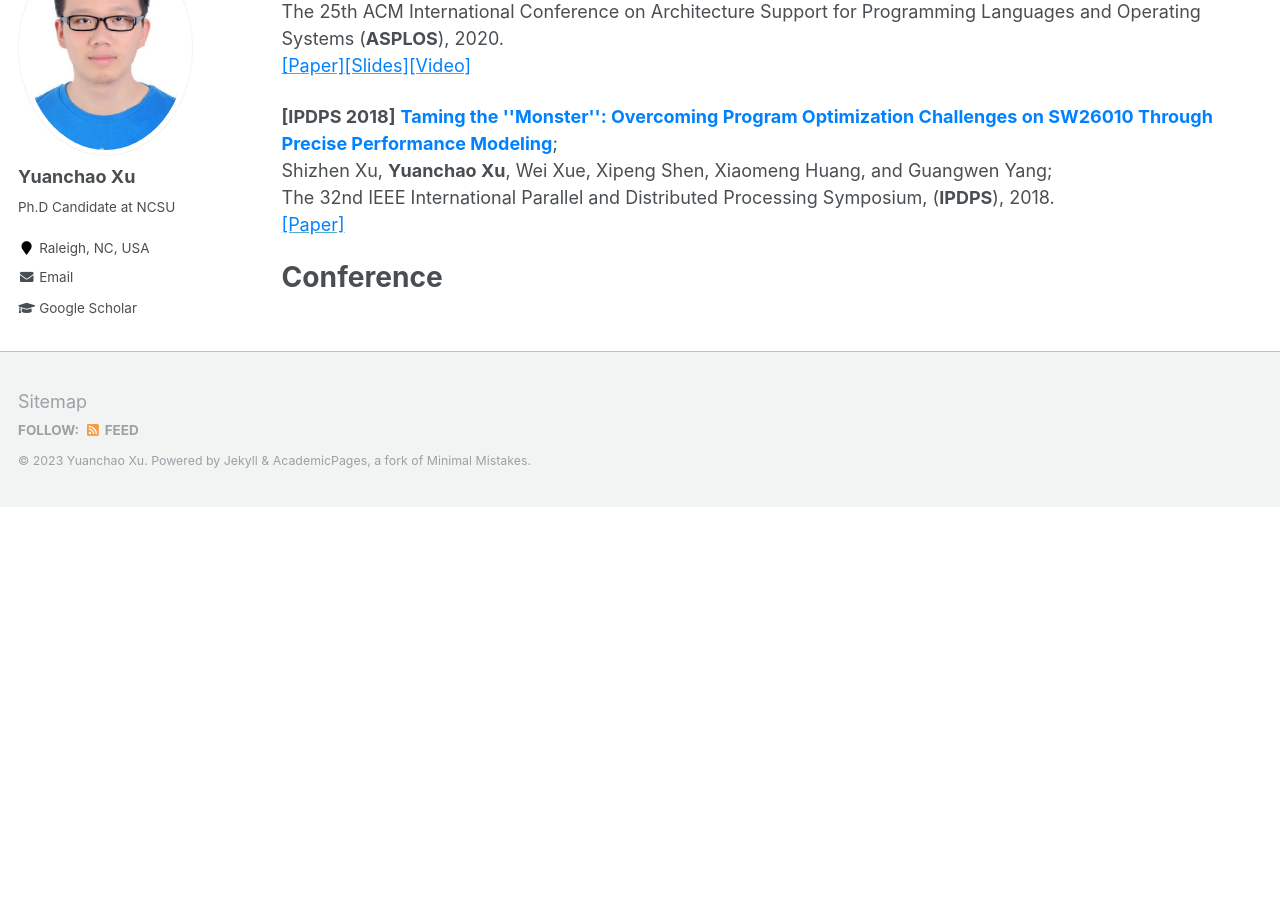
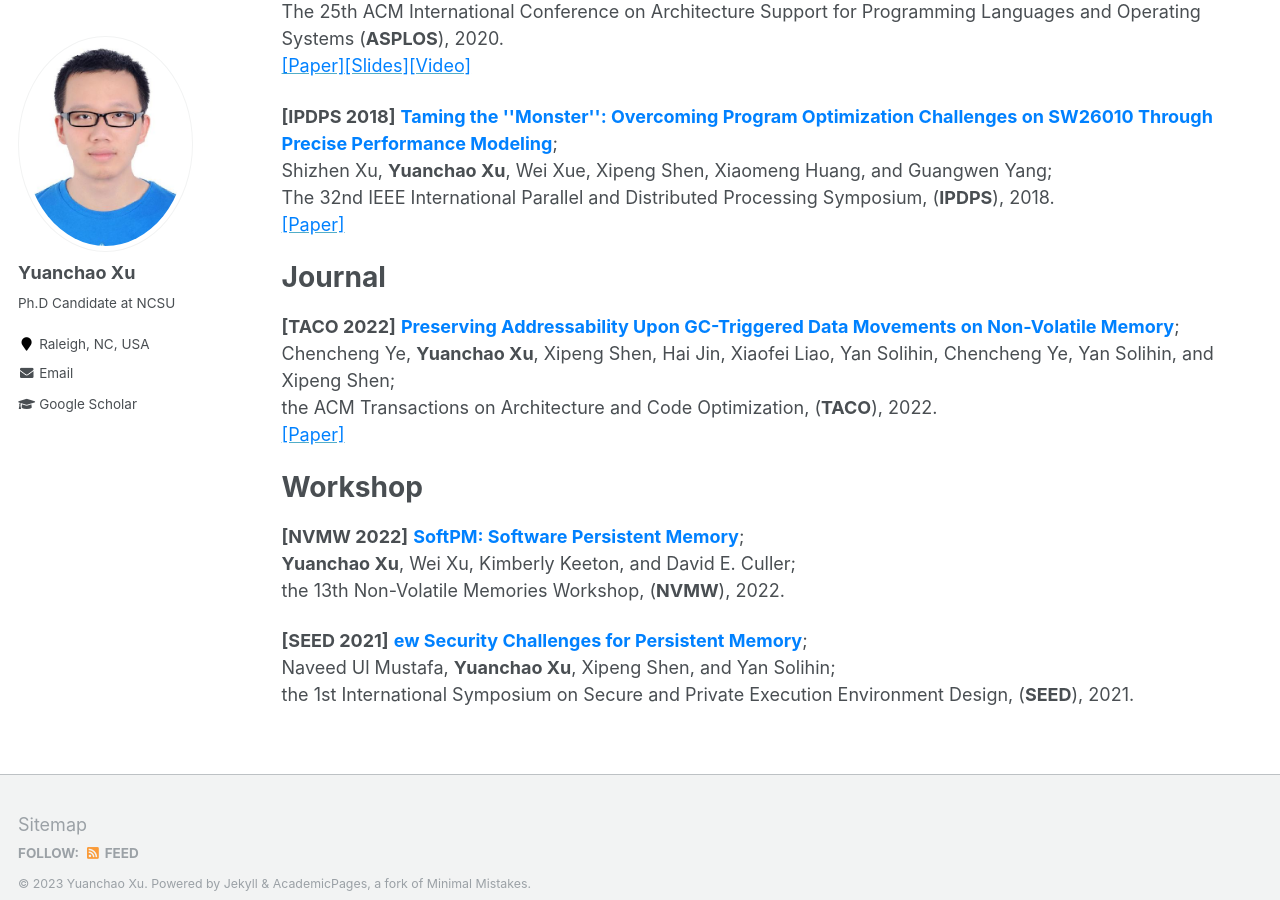
Before and after one commit to yuanchaoxu6/yuanchaoxu6.github.io, a Jekyll site: the page built from _pages/publications.md, in a window 1280 px wide and 900 px high, scrolled down 1794 px. Built offline with Jekyll 4.4.1, drawn with Linux system fonts in a browser that asks for light colours; before the commit the page ends 2301 px from its top, so only the background shows below that.

Commit message:
Update publications.md

```diff
--- a/_pages/publications.md
+++ b/_pages/publications.md
@@ -45,7 +45,7 @@ The 54th International Symposium on Microarchitecture (**MICRO**), 2021. <br>
 **\[ICDM 2021\]** **<font color="#0081ff"> Recurrent Neural Networks Meet Context-Free Grammar: Two Birds with One Stone</font>**; <br>
 Hui Guan, Umang Chaudhary, **Yuanchao Xu**, Lin Ning, Lijun Zhang, and Xipeng Shen; <br>
 the IEEE International Conference on Data Mining (**ICDM**), 2021. <br>
-[<font color="#0081ff">[Paper]</font>](http://yuanchaoxu6.github.io/files/MICRO2021.pdf) [<font color="#0081ff">[Slides]</font>](http://yuanchaoxu6.github.io/files/MICRO2021_PCCS.pdf)
+[<font color="#0081ff">[Paper]</font>](http://yuanchaoxu6.github.io/files/MICRO2021.pdf) [<font color="#0081ff">[Slides]</font>](http://yuanchaoxu6.github.io/files/ICDM21.pdf)
 
 
 **\[OOPSLA 2021\]** **<font color="#0081ff"> UDF to SQL Translation through Compositional Lazy Inductive Synthesis</font>**; <br>
@@ -79,5 +79,21 @@ The 32nd IEEE International Parallel and Distributed Processing Symposium, (**IP
 [<font color="#0081ff">[Paper]</font>](http://yuanchaoxu6.github.io/files/ipdps18.pdf)
 
 
-Conference
+Journal
 ======
+
+**\[TACO 2022\]** **<font color="#0081ff"> Preserving Addressability Upon GC-Triggered Data Movements on Non-Volatile Memory</font>**; <br>
+Chencheng Ye, **Yuanchao Xu**, Xipeng Shen, Hai Jin, Xiaofei Liao, Yan Solihin, Chencheng Ye, Yan Solihin, and Xipeng Shen; <br>
+the ACM Transactions on Architecture and Code Optimization, (**TACO**), 2022. <br>
+[<font color="#0081ff">[Paper]</font>](http://yuanchaoxu6.github.io/files/TACO22.pdf)
+
+
+Workshop
+======
+**\[NVMW 2022\]** **<font color="#0081ff"> SoftPM: Software Persistent Memory</font>**; <br>
+**Yuanchao Xu**, Wei Xu, Kimberly Keeton, and David E. Culler; <br>
+the 13th Non-Volatile Memories Workshop, (**NVMW**), 2022. <br>
+
+**\[SEED 2021\]** **<font color="#0081ff"> ew Security Challenges for Persistent Memory</font>**; <br>
+Naveed Ul Mustafa, **Yuanchao Xu**, Xipeng Shen, and Yan Solihin; <br>
+the 1st International Symposium on Secure and Private Execution Environment Design, (**SEED**), 2021. <br>
```
